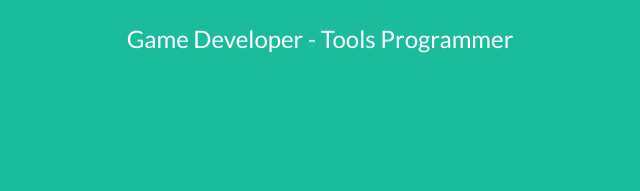
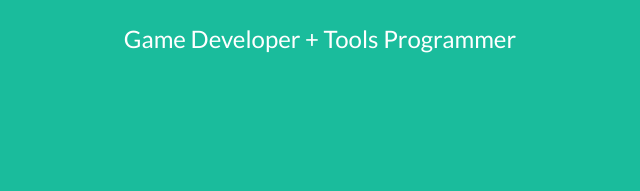
Before and after one commit to unbounded26/mywebsite-sample, a website with bundled scripts: page index.html in a window 1280 px wide. Shown: the part 327-518 px from the top of the page, 320-960 px from the left. Built offline with nearby package versions, Linux system fonts and the light colour scheme.

Commit message:
Update index.html, changed from - to +

```diff
--- a/index.html
+++ b/index.html
@@ -67,7 +67,7 @@
       </div>
 
       <!-- Masthead Subheading -->
-      <p class="masthead-subheading font-weight-light mb-0">Game Developer - Tools Programmer</p>
+      <p class="masthead-subheading font-weight-light mb-0">Game Developer + Tools Programmer</p>
 	  <div class="divider-custom divider-light">
 	  </div>
     <!-- <a href="https://www.youracclaim.com/badges/35ee128e-a059-42f3-84da-2f9c64f313df" target="_blank">
```
